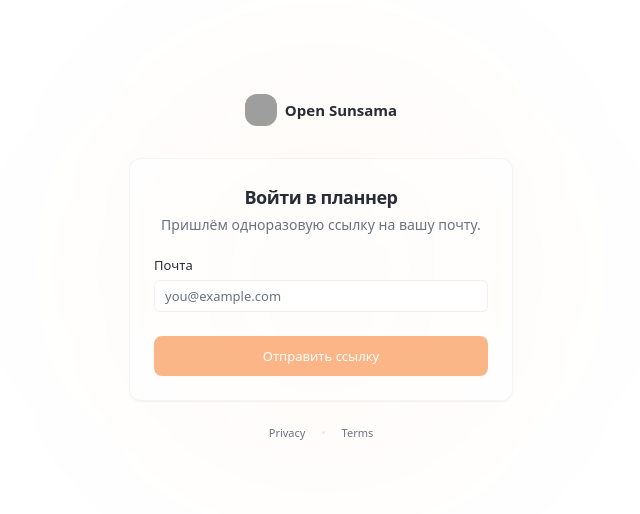
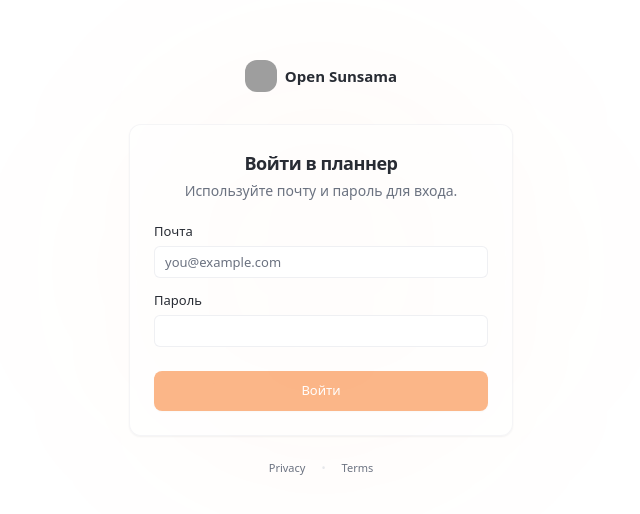
Before and after one commit to dansmith7/nplan, a React (Vite) app in the folder apps/web/: page /login in a window 1280 px wide. Shown: the part 132-646 px from the top of the page, without its empty margins (319-959 px from the left). Built offline with nearby package versions, Linux system fonts and the light colour scheme; no server answers; grey boxes are pictures that could not be loaded; a web font is replaced by a local one.

Commit message:
feat: add Supabase password login

```diff
--- a/apps/web/src/components/settings/password-settings.tsx
+++ b/apps/web/src/components/settings/password-settings.tsx
@@ -13,6 +13,7 @@
 } from "@/components/ui";
 import { toast } from "@/hooks/use-toast";
 import { getApi } from "@/lib/api";
+import { supabase } from "@/lib/supabase";
 
 interface PasswordForm {
   currentPassword: string;
@@ -86,6 +87,7 @@
 }
 
 export function PasswordSettings() {
+  const usesSupabase = Boolean(supabase);
   const [isLoading, setIsLoading] = React.useState(false);
   const [showCurrentPassword, setShowCurrentPassword] = React.useState(false);
   const [showNewPassword, setShowNewPassword] = React.useState(false);
@@ -119,11 +121,18 @@
 
     setIsLoading(true);
     try {
+      if (supabase) {
+        const { error } = await supabase.auth.updateUser({
+          password: data.newPassword,
+        });
+        if (error) throw error;
+      } else {
         const api = getApi();
         await api.auth.changePassword({
           currentPassword: data.currentPassword,
           newPassword: data.newPassword,
         });
+      }
 
       toast({
         title: "Password changed",
@@ -148,11 +157,14 @@
       <CardHeader>
         <CardTitle>Change Password</CardTitle>
         <CardDescription>
-          Update your password to keep your account secure
+          {usesSupabase
+            ? "Set or update the password for this planner account"
+            : "Update your password to keep your account secure"}
         </CardDescription>
       </CardHeader>
       <CardContent>
         <form onSubmit={handleSubmit(onSubmit)} className="space-y-6">
+          {!usesSupabase ? (
             <PasswordInput
               id="currentPassword"
               label="Current Password"
@@ -165,6 +177,7 @@
               register={register}
               registerOptions={{ required: "Current password is required" }}
             />
+          ) : null}
 
           <div className="grid gap-2">
             <PasswordInput
--- a/apps/web/src/routes/login.tsx
+++ b/apps/web/src/routes/login.tsx
@@ -27,8 +27,8 @@
   const redirect = React.useMemo(getSafeRedirect, []);
   const { session } = useSupabaseSession();
   const [email, setEmail] = React.useState("");
+  const [password, setPassword] = React.useState("");
   const [isLoading, setIsLoading] = React.useState(false);
-  const [isSent, setIsSent] = React.useState(false);
   const [error, setError] = React.useState<string | null>(null);
 
   React.useEffect(() => {
@@ -42,33 +42,23 @@
     if (!supabase) return;
     setIsLoading(true);
     setError(null);
-    const { error: authError } = await supabase.auth.signInWithOtp({
+    const { error: authError } = await supabase.auth.signInWithPassword({
       email,
-      options: { emailRedirectTo: `${window.location.origin}/app` },
+      password,
     });
     setIsLoading(false);
     if (authError) {
-      setError(authError.message);
+      setError("Не удалось войти. Проверьте почту и пароль.");
       return;
     }
-    setIsSent(true);
   };
 
   return (
     <AuthLayout>
       <AuthHeader
         title="Войти в планнер"
-        description="Пришлём одноразовую ссылку на вашу почту."
+        description="Используйте почту и пароль для входа."
       />
-      {isSent ? (
-        <div className="space-y-2 rounded-xl border border-border bg-muted/40 p-4 text-sm">
-          <p className="font-medium">Ссылка отправлена.</p>
-          <p className="text-muted-foreground">
-            Откройте письмо на {email} в этом браузере — планнер откроется
-            автоматически.
-          </p>
-        </div>
-      ) : (
       <form onSubmit={onSubmit} className="grid gap-4">
         <div className="grid gap-2">
           <Label htmlFor="email">Почта</Label>
@@ -85,13 +75,28 @@
             required
           />
         </div>
+        <div className="grid gap-2">
+          <Label htmlFor="password">Пароль</Label>
+          <Input
+            id="password"
+            type="password"
+            value={password}
+            onChange={(event) => setPassword(event.target.value)}
+            autoComplete="current-password"
+            disabled={isLoading}
+            required
+          />
+        </div>
         {error ? <p className="text-sm text-destructive">{error}</p> : null}
-          <Button type="submit" disabled={isLoading || !email} className="mt-2 h-10 w-full text-[13px]">
+        <Button
+          type="submit"
+          disabled={isLoading || !email || !password}
+          className="mt-2 h-10 w-full text-[13px]"
+        >
           {isLoading ? <Loader2 className="mr-1.5 h-3.5 w-3.5 animate-spin" /> : null}
-            Отправить ссылку
+          Войти
         </Button>
       </form>
-      )}
     </AuthLayout>
   );
 }
```
Lines whose indentation alone changed are shown as unchanged.
